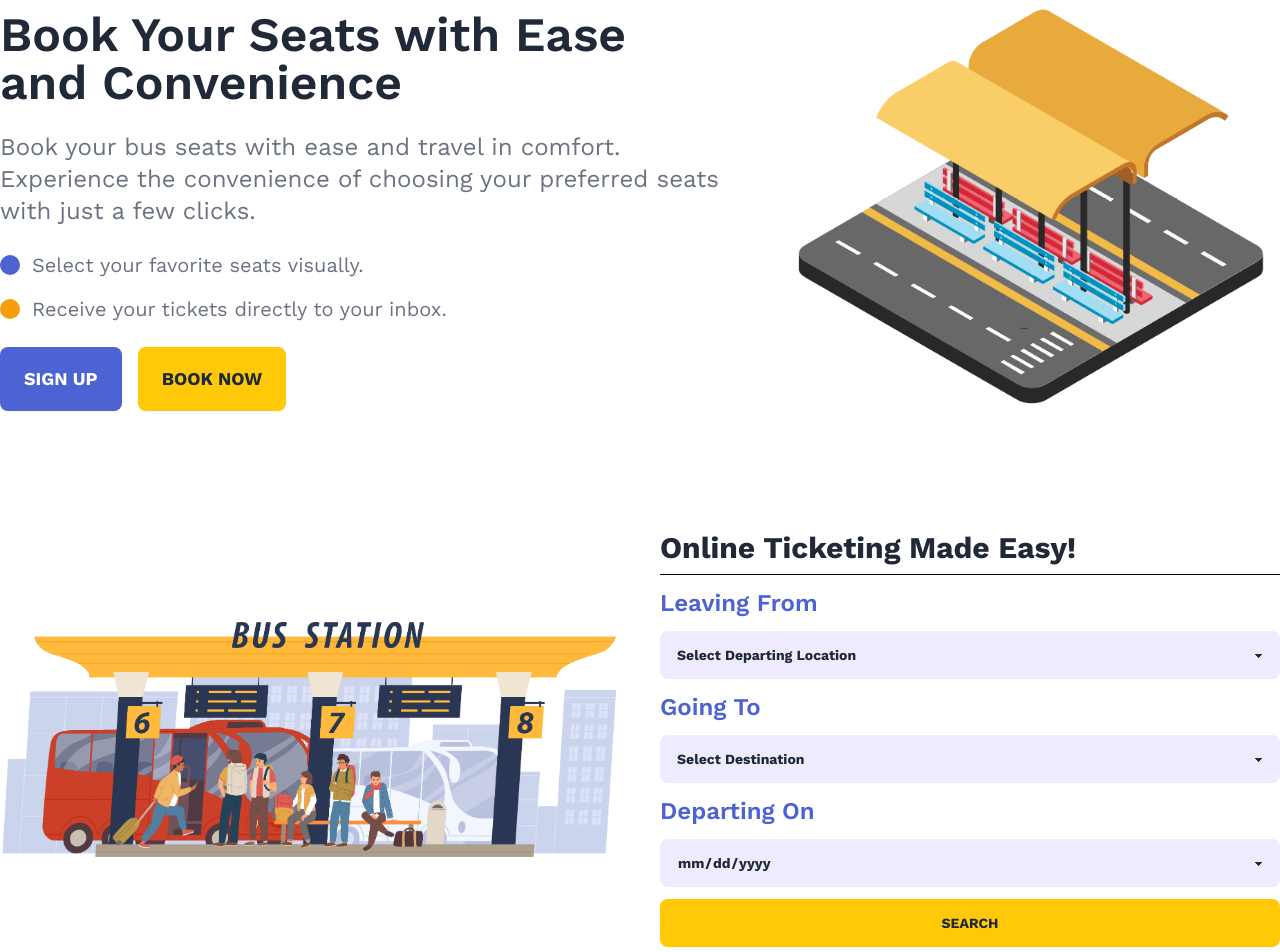
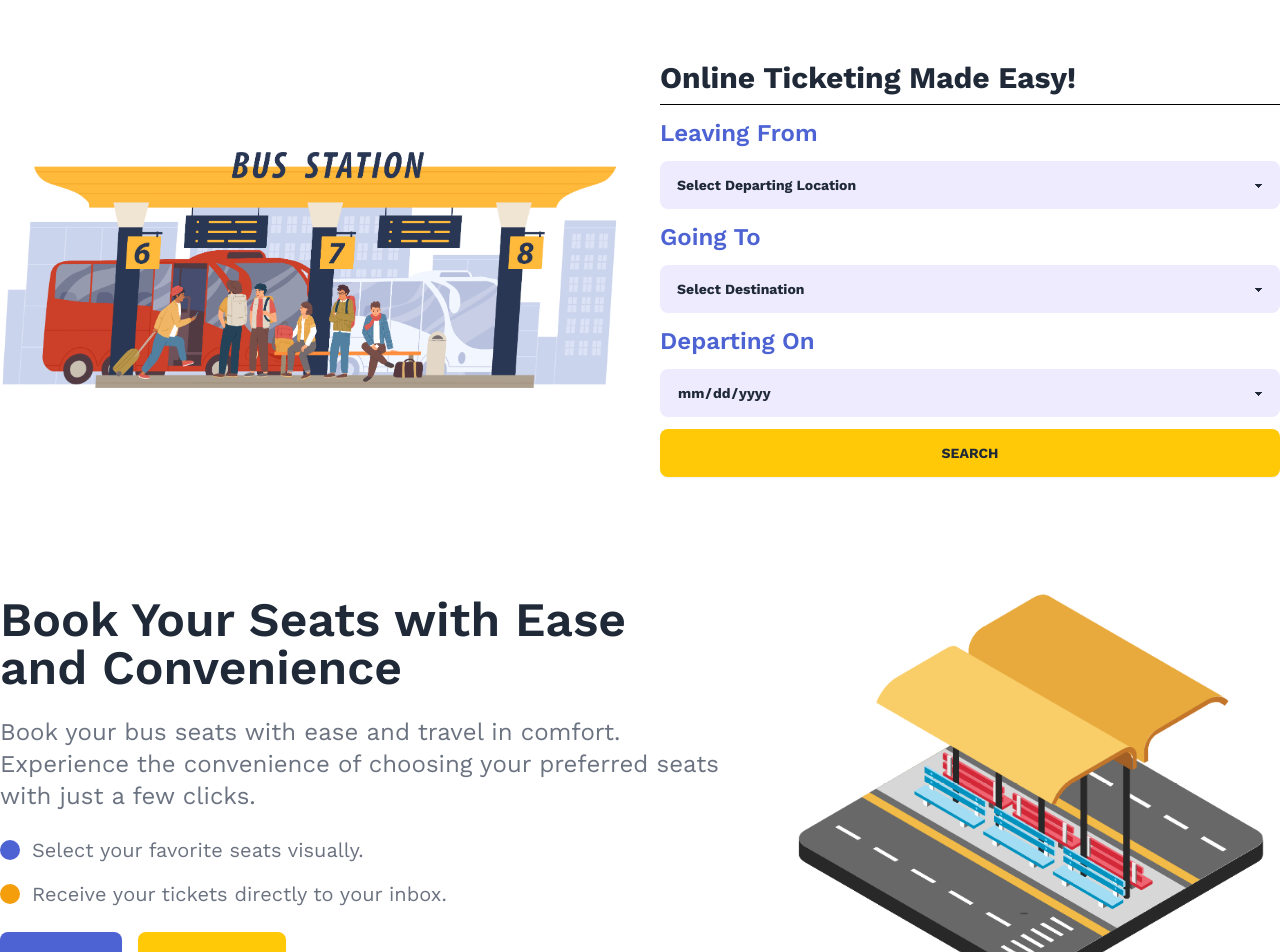
Before and after one commit to ShakeefAhmedRakin/CSE470-G5-PROJECT, a React (Vite) app in the folder frontend/: page / in a window 1280 px wide. Shown: the part 220-1172 px from the top of the page. Built offline with nearby package versions, Linux system fonts and the light colour scheme; no server answers.

Commit message:
changed the order of content in home page as per feedback

```diff
--- a/frontend/src/pages/Home/Home.jsx
+++ b/frontend/src/pages/Home/Home.jsx
@@ -5,12 +5,12 @@ import Search from "./Search";
 const Home = () => {
   return (
     <div className="container mx-auto">
-      <div className="mb-28">
-        <Banner></Banner>
-      </div>
 
       <div className="my-28">
         <Search></Search>
+      </div>
+      <div className="mb-28">
+        <Banner></Banner>
       </div>
 
       {/* FAQ */}
```
